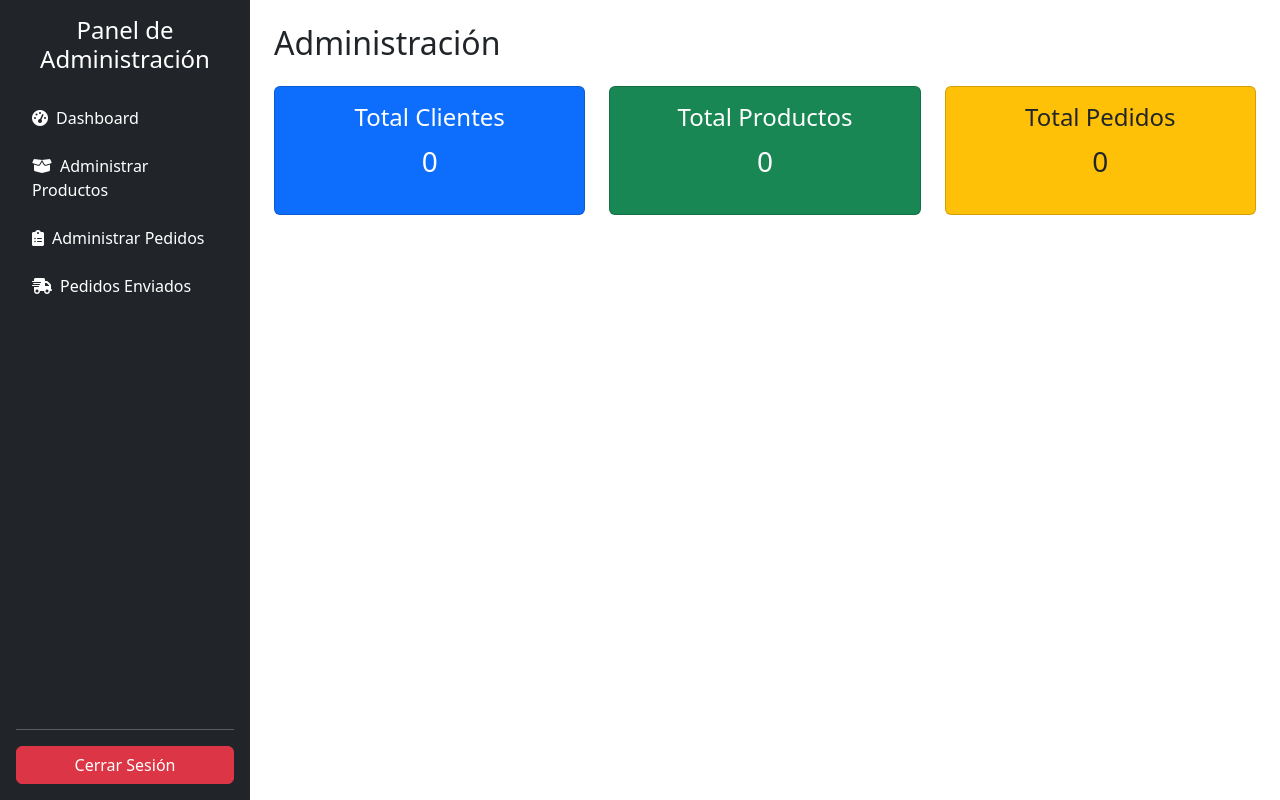
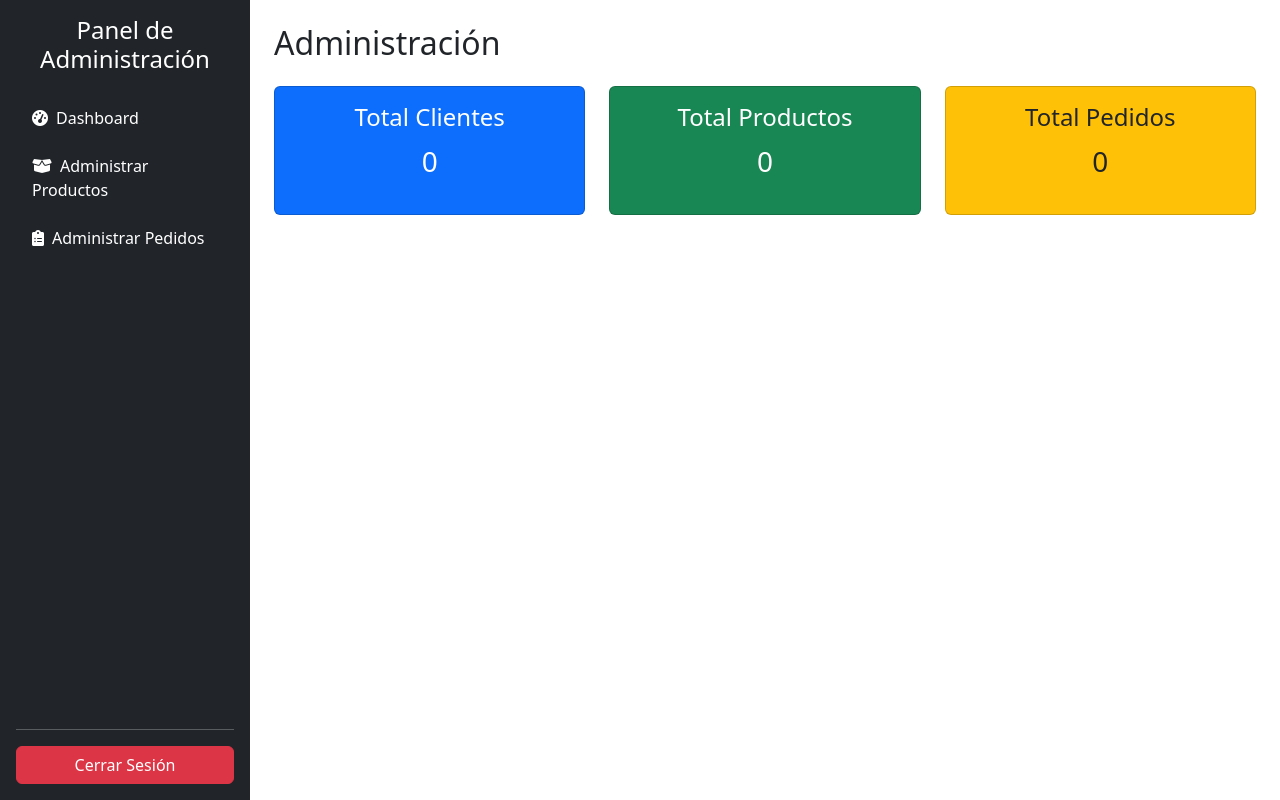
Before and after one commit to luis-sagx/Sureno, a Flask app: page /admin/home in a window 1280 px wide. Run offline with Flask 3, Linux system fonts and the light colour scheme; data that the repository does not hold is empty.

Commit message:
quitar enviados

```diff
--- a/templates/admin/admin_products.html
+++ b/templates/admin/admin_products.html
@@ -22,9 +22,6 @@
         </li>
         <li class="nav-item mb-2">
           <a href="/admin/orders" class="nav-link text-white"><i class="fas fa-clipboard-list me-2"></i>Administrar Pedidos</a>
-        </li>
-        <li class="nav-item mb-2">
-          <a href="/admin/shipped" class="nav-link text-white"><i class="fas fa-shipping-fast me-2"></i>Pedidos Enviados</a>
         </li>
       </ul>
       <hr>
--- a/templates/admin/home.html
+++ b/templates/admin/home.html
@@ -22,9 +22,6 @@
         </li>
         <li class="nav-item mb-2">
           <a href="/admin/orders" class="nav-link text-white"><i class="fas fa-clipboard-list me-2"></i>Administrar Pedidos</a>
-        </li>
-        <li class="nav-item mb-2">
-          <a href="/admin/shipped" class="nav-link text-white"><i class="fas fa-shipping-fast me-2"></i>Pedidos Enviados</a>
         </li>
       </ul>
       <hr>
--- a/templates/admin/orders.html
+++ b/templates/admin/orders.html
@@ -21,9 +21,6 @@
         </li>
         <li class="nav-item mb-2">
           <a href="/admin/orders" class="nav-link text-white active"><i class="fas fa-clipboard-list me-2"></i>Administrar Pedidos</a>
-        </li>
-        <li class="nav-item mb-2">
-          <a href="/admin/shipped" class="nav-link text-white"><i class="fas fa-shipping-fast me-2"></i>Pedidos Enviados</a>
         </li>
       </ul>
       <hr>
```
